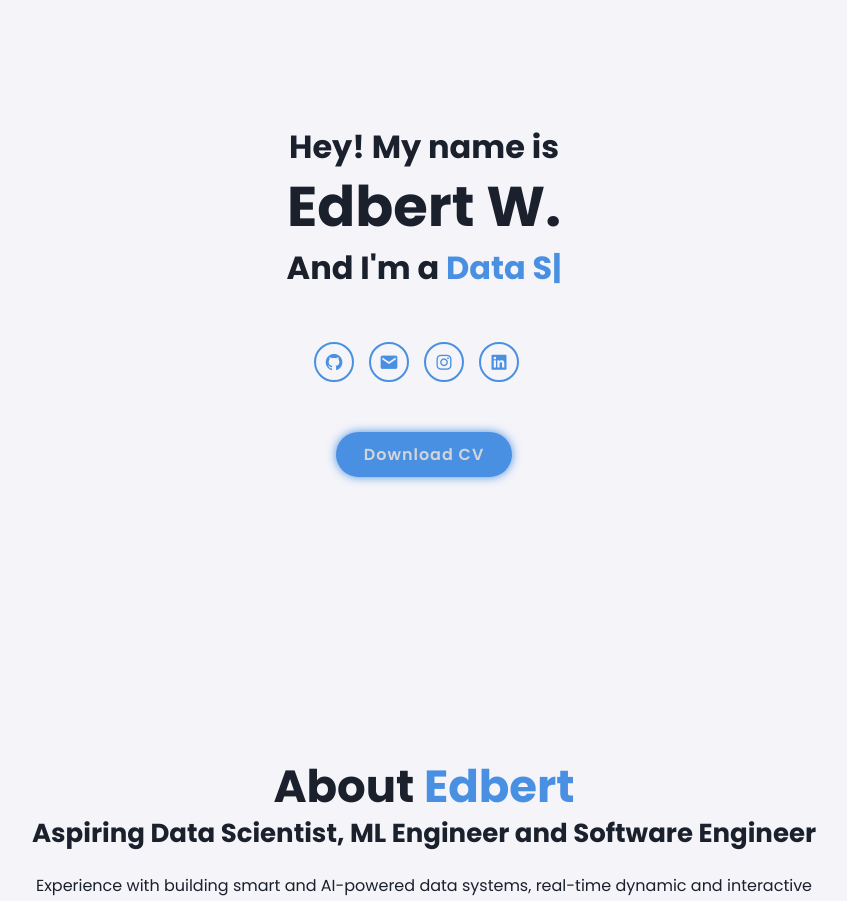
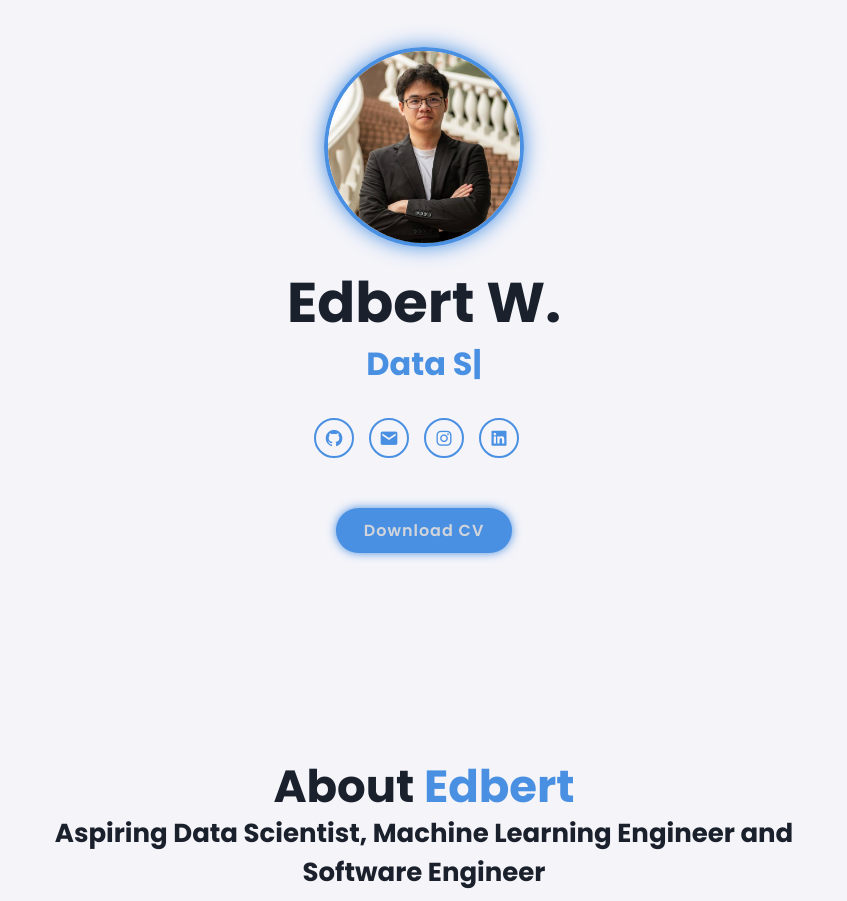
Before and after one commit to edbertw/edbert-portfolio, a Next.js app: page / in a window 1280 px wide. Shown: the part 140-1041 px from the top of the page, without its empty margins (216-1063 px from the left). Built offline with nearby package versions, Linux system fonts and the light colour scheme.

Commit message:
Add profile picture @ Home

```diff
--- a/src/components/About.js
+++ b/src/components/About.js
@@ -44,8 +44,8 @@ export default function About() {
       <section className="about" id="about">
         <div className="about-content">
           <h2 className="heading">About<span> Edbert</span></h2>
-          <h3>Aspiring Data Scientist, ML Engineer and Software Engineer</h3>
-          <p>Experience with building smart and AI-powered data systems, real-time dynamic and interactive dashboards, agentic AI and LLM applications utilizing state-of-the-art frameworks and tools, web development and full-stack containerized applications ready for deployment.</p>
+          <h3>Aspiring Data Scientist, Machine Learning Engineer and Software Engineer</h3>
+          <p>Experience with cloud computing, building smart and AI-powered data systems, real-time dynamic and interactive dashboards, agentic AI and LLM applications utilizing state-of-the-art frameworks and tools, web development and full-stack applications.</p>
         </div>
         <div className="about-img">
           <Image src="/src/2906282.jpg" alt="About Edbert" width={600} height={200}/>
--- a/src/components/Education.js
+++ b/src/components/Education.js
@@ -21,13 +21,14 @@ export default function Education() {
     const awards = [
         {
             title: "Dean's  Honours List (2023-2024)",
+            institution: "The University of Hong Kong",
             year: "August 2025",
             description: "The HKU Engineering Dean's Honours List recognizes students with outstanding academic achievement"
         },
         {
-            title: "HKU Belt and Road Scholarship",
+            title: "HKU Belt and Road Scholarship (2023-2027)",
             institution: "The University of Hong Kong",
-            year: "2023 - 2027",
+            year: "September 2023",
             description: "Supported by the Hong Kong government, this scholarship recognises outstanding students from participating Belt and Road countries, including Indonesia, Malaysia, Thailand, Myanmar, Mongolia and Kazakhstan, among others."
         }
     ];
--- a/src/components/Home.js
+++ b/src/components/Home.js
@@ -1,5 +1,6 @@
 import { useEffect, useRef } from 'react';
 import Typed from 'typed.js';
+import Image from 'next/image';
 
 export default function Home() {
   const typedRef = useRef(null);
@@ -21,9 +22,17 @@ export default function Home() {
   return (
     <section className="home" id="home">
       <div className="home-content">
-        <h3>Hey! My name is</h3>
+        <div className="home-image">
+          <Image
+            src="/src/self.jpg"
+            alt="Edbert Widjaja"
+            width={200}
+            height={200}
+            className="profile-image"
+          />
+        </div>
         <h1>Edbert W.</h1>
-        <h3>And I&apos;m a <span className="multiple-text" ref={typedRef}></span></h3>
+        <h3><span className="multiple-text" ref={typedRef}></span></h3>
         <div className="social-media">
           <a href="https://github.com/edbertw"><i className='bx bxl-github'></i></a>
           <a href="mailto:edbertwid88@gmail.com"><i className='bx bxs-envelope'></i></a>
--- a/src/styles/global.css
+++ b/src/styles/global.css
@@ -88,6 +88,26 @@
     display: flex;
     flex-direction: column;
     align-items: center;
+}
+
+.home-image {
+    margin-bottom: 2rem;
+    display: flex;
+    justify-content: center;
+    align-items: center;
+}
+
+.profile-image {
+    border-radius: 50%;
+    object-fit: cover;
+    border: 4px solid var(--main-color);
+    box-shadow: 0 0 2rem var(--main-color);
+    transition: transform 0.3s ease;
+}
+
+.profile-image:hover {
+    transform: scale(1.05);
+    box-shadow: 0 0 3rem var(--main-color);
 }
 
  .home-content h3 {
@@ -616,6 +636,10 @@
    .home-content h1{
       font-size: 5rem;
    }
+   .profile-image {
+      width: 150px;
+      height: 150px;
+   }
    .home-img img{
       width: 70vw;
       margin-top: 4rem;
@@ -658,6 +682,11 @@
 }
 
 @media(max-width:365px){
+   .profile-image {
+      width: 120px;
+      height: 120px;
+   }
+
    .home-img img{
       width: 90vw;
    }
```
Also changed, not shown: public/src/self.jpg (added).
